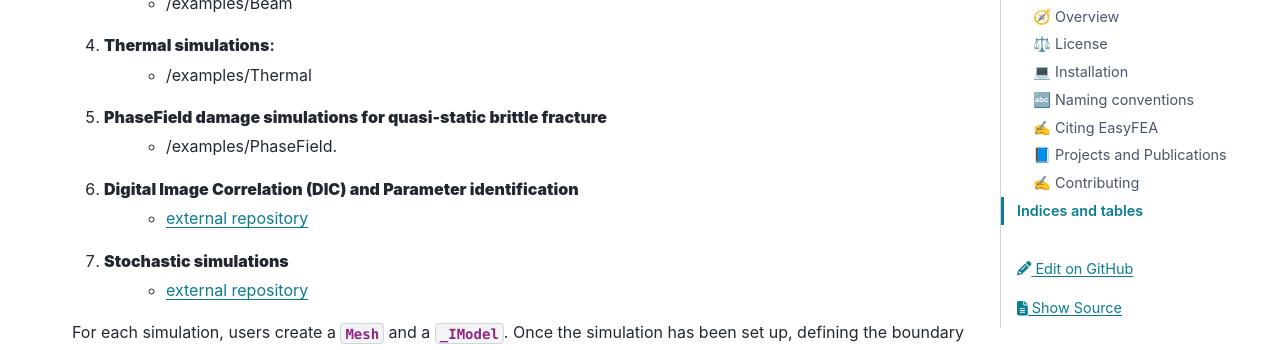
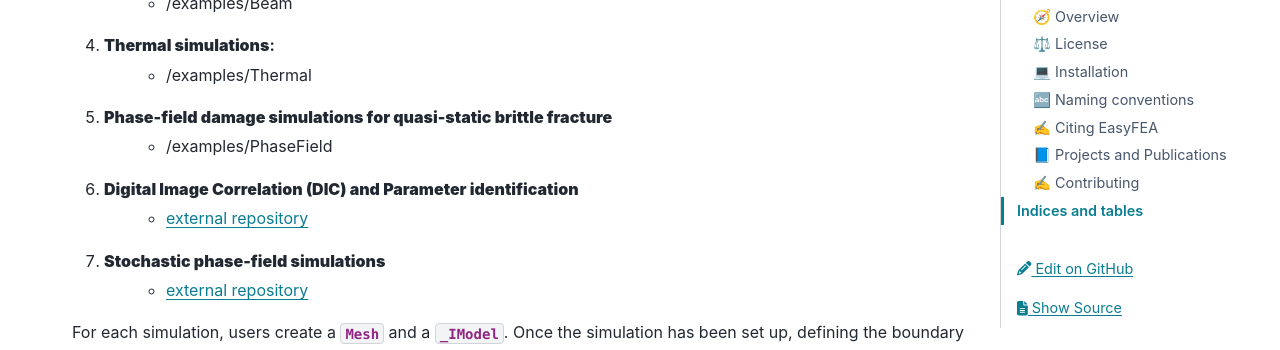
Before and after one commit to matnoel/EasyFEA, a Sphinx documentation site: the page built from docs/index.rst, in a window 1280 px wide and 900 px high, scrolled down 984 px. Shown: the part 153-503 px from the top of the window. Built offline with Sphinx 7.4.7 and the PyData theme 0.15.4, drawn with Linux system fonts in a browser that asks for light colours; pages that are not in the unit, such as notebooks, are missing from menus.

Commit message:
Update README.md and docs/index.rst

```diff
--- a/docs/index.rst
+++ b/docs/index.rst
@@ -21,11 +21,11 @@ EasyFEA documentation
     - :doc:`/examples/Beam <examples/Beam/index>`
 4. **Thermal simulations**:
     - :doc:`/examples/Thermal <examples/Thermal/index>`
-5. **PhaseField damage simulations for quasi-static brittle fracture**
-    - :doc:`/examples/PhaseField <examples/PhaseField/index>`.
+5. **Phase-field damage simulations for quasi-static brittle fracture**
+    - :doc:`/examples/PhaseField <examples/PhaseField/index>`
 6. **Digital Image Correlation (DIC) and Parameter identification**
     - `external repository <https://archive.softwareheritage.org/browse/origin/directory/?origin_url=https://gitlab.univ-eiffel.fr/collaboration-msme-fcba/spruce-params>`_
-7. **Stochastic simulations**
+7. **Stochastic phase-field simulations**
     - `external repository <https://archive.softwareheritage.org/browse/origin/directory/?origin_url=https://gitlab.univ-eiffel.fr/collaboration-msme-fcba/spruce-stochastic>`_
 
 For each simulation, users create a :py:class:`~EasyFEA.fem.Mesh` and a :py:class:`~EasyFEA.materials._IModel`. Once the simulation has been set up, defining the boundary conditions, solving the problem and visualizing the results is straightforward.
```
Also changed, not shown: README.md (+2 -2 lines).
